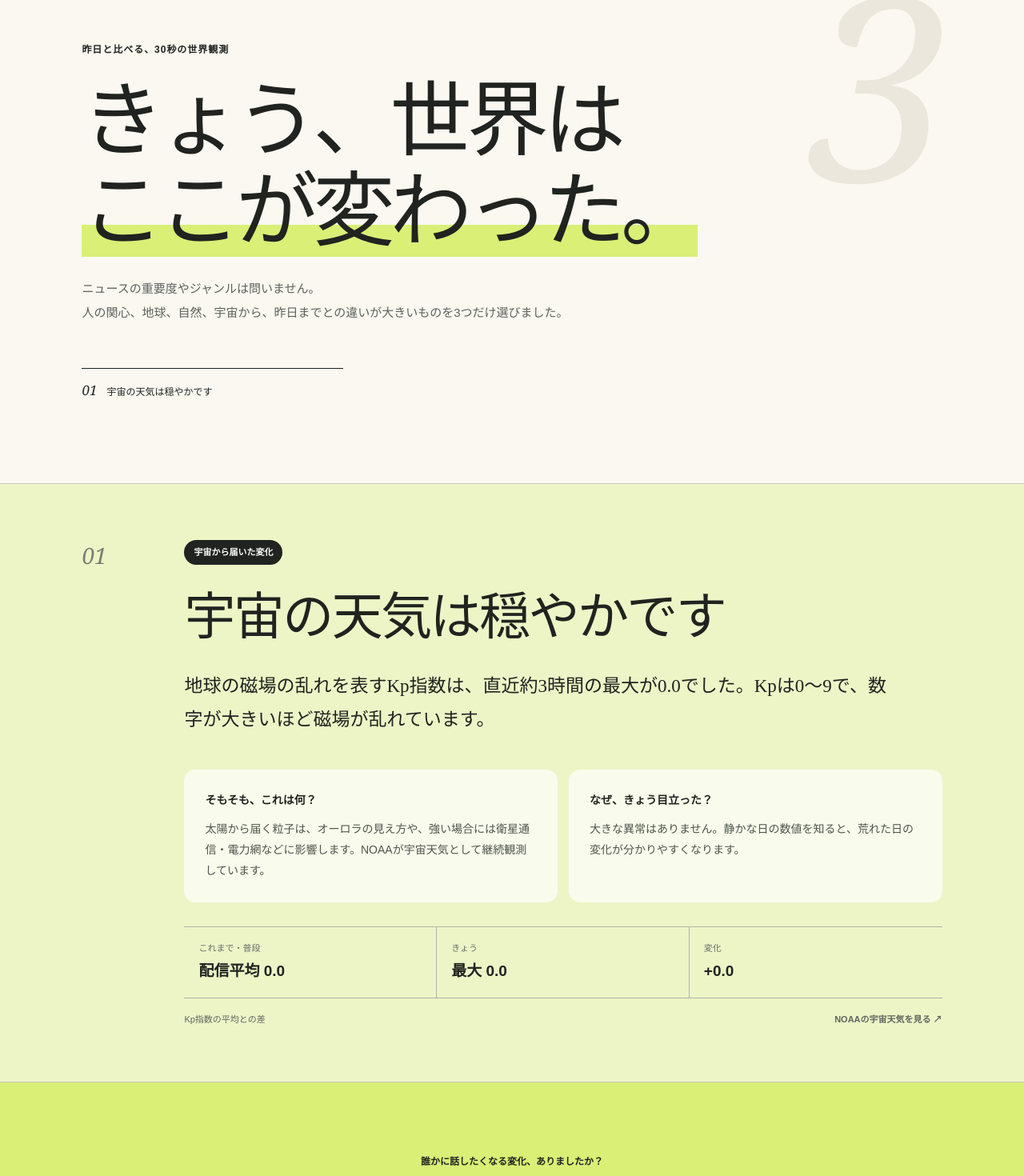
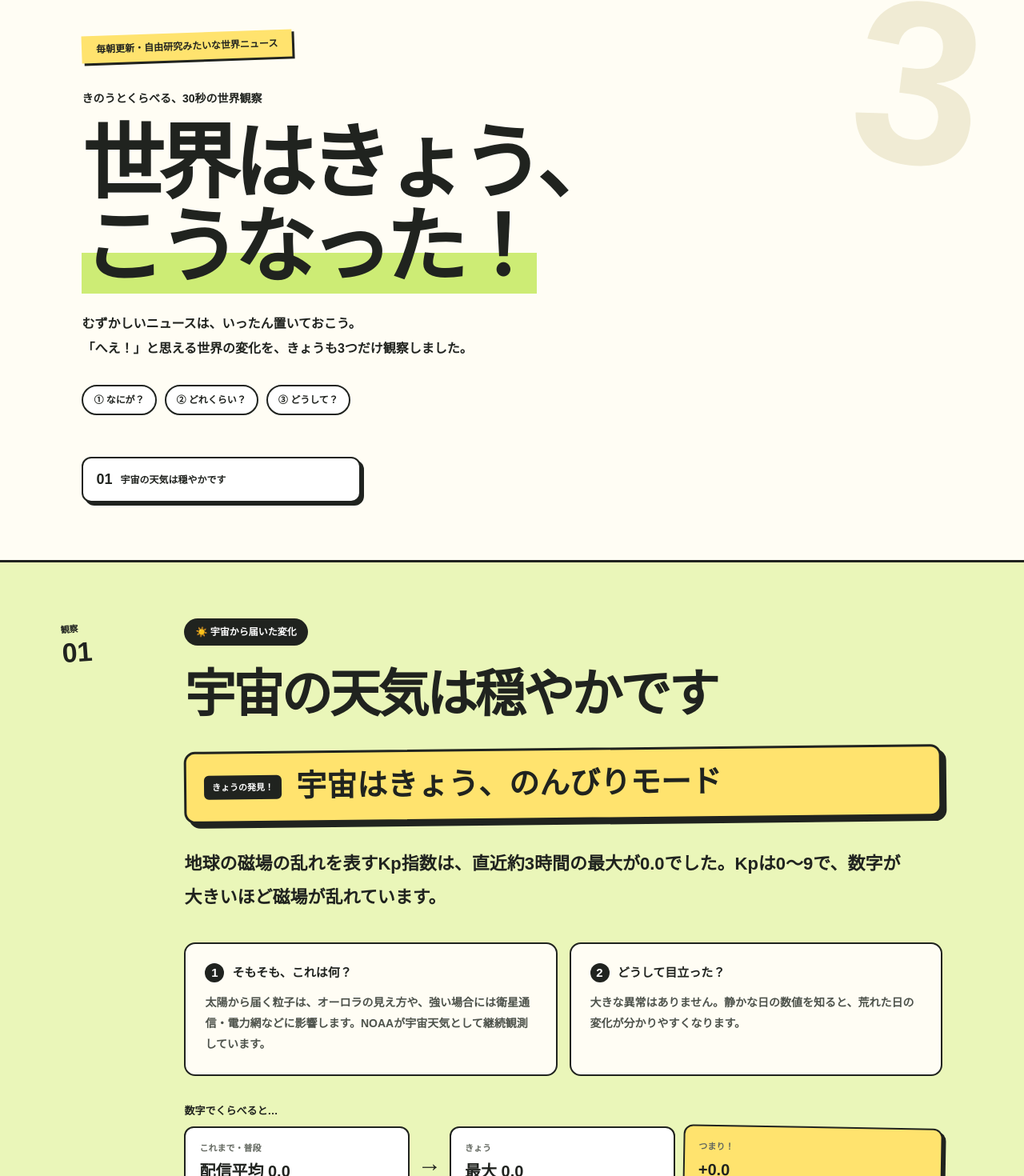
Before and after one commit to 77aoten-droid/odd-hours-jp, a Next.js app: page / in a window 1280 px wide. Shown: the part 105-1575 px from the top of the page at 80% size. Built offline with nearby package versions, Linux system fonts and the light colour scheme; no server answers.

Commit message:
Make the daily digest pop and scan instantly

```diff
--- a/app/layout.tsx
+++ b/app/layout.tsx
@@ -14,15 +14,15 @@ export const metadata: Metadata = {
     locale: "ja_JP",
     url: "/",
     siteName: "ODD HOURS",
-    title: "きょう、世界はここが変わった。",
-    description: "昨日と比べる、30秒の世界観測。今日の変化を3つだけ。",
-    images: [{ url: "/og.png", width: 1718, height: 920, alt: "ODD HOURS 今日の変化3選" }],
+    title: "世界はきょう、こうなった！",
+    description: "きのうとくらべる、30秒の世界観察。今日の発見を3つだけ。",
+    images: [{ url: "/og-pop.png", width: 1536, height: 1024, alt: "ODD HOURS 今日の発見3選" }],
   },
   twitter: {
     card: "summary_large_image",
-    title: "きょう、世界はここが変わった。",
-    description: "昨日と比べる、30秒の世界観測。今日の変化を3つだけ。",
-    images: ["/og.png"],
+    title: "世界はきょう、こうなった！",
+    description: "きのうとくらべる、30秒の世界観察。今日の発見を3つだけ。",
+    images: ["/og-pop.png"],
   },
   robots: { index: true, follow: true },
 };
--- a/app/page.tsx
+++ b/app/page.tsx
@@ -2,6 +2,8 @@ export const dynamic = "force-dynamic";
 
 type Story = {
   genre: string;
+  icon: string;
+  hook: string;
   title: string;
   original?: string;
   summary: string;
@@ -107,6 +109,8 @@ async function collectStories(): Promise<Story[]> {
     const original = info.title !== info.original ? info.original : undefined;
     stories.push({
       genre: "みんなが急に調べたもの",
+      icon: "🔎",
+      hook: rising.old ? `たった1日で、${rising.jump}人抜き！` : "きのうまで圏外、きょう急浮上！",
       title: info.title,
       original,
       summary: info.summary,
@@ -137,6 +141,13 @@ async function collectStories(): Promise<Story[]> {
   if (strongest) {
     stories.push({
       genre: "地球の動き",
+      icon: "🌍",
+      hook:
+        Math.abs(percent) < 12
+          ? "きょうの地球は、ほぼ平常運転"
+          : percent > 0
+            ? `いつもより約${percent}%、よく揺れた`
+            : `いつもより約${Math.abs(percent)}%、静かだった`,
       title: "世界の地震、きょうは多い？少ない？",
       summary: `直近24時間に世界で${dayQuakes.length}件の地震が観測されました。最大は${strongest.properties.place}付近のマグニチュード${strongest.properties.mag?.toFixed(1)}です。`,
       background:
@@ -183,6 +194,8 @@ async function collectStories(): Promise<Story[]> {
     const label = categoryJa[dominant[0]] || dominant[0];
     stories.push({
       genre: "衛星が見ている自然現象",
+      icon: "🛰️",
+      hook: `いま見える自然現象の約${Math.round((dominant[1] / Math.max(events.length, 1)) * 10)}割が${label}`,
       title: `いま目立つ自然現象は「${label}」`,
       summary: `NASAの公開データでは、直近30日の進行中イベント${events.length}件のうち、${dominant[1]}件が「${label}」に分類されています。`,
       background:
@@ -204,6 +217,8 @@ async function collectStories(): Promise<Story[]> {
   const maximum = Math.max(...values.slice(-180), 0);
   stories.push({
     genre: "宇宙から届いた変化",
+    icon: "☀️",
+    hook: maximum >= 5 ? "見えないところで、地球の磁場がざわざわ" : "宇宙はきょう、のんびりモード",
     title: maximum >= 5 ? "地球の磁場が少し荒れています" : "宇宙の天気は穏やかです",
     summary: `地球の磁場の乱れを表すKp指数は、直近約3時間の最大が${maximum.toFixed(1)}でした。Kpは0〜9で、数字が大きいほど磁場が乱れています。`,
     background:
@@ -242,12 +257,16 @@ export default async function Home() {
       </header>
 
       <section className="hero" id="top">
-        <p className="eyebrow">昨日と比べる、30秒の世界観測</p>
-        <h1>きょう、世界は<br /><em>ここが変わった。</em></h1>
+        <div className="tape">毎朝更新・自由研究みたいな世界ニュース</div>
+        <p className="eyebrow">きのうとくらべる、30秒の世界観察</p>
+        <h1>世界はきょう、<br /><em>こうなった！</em></h1>
         <p className="lead">
-          ニュースの重要度やジャンルは問いません。<br />
-          人の関心、地球、自然、宇宙から、昨日までとの違いが大きいものを3つだけ選びました。
+          むずかしいニュースは、いったん置いておこう。<br />
+          「へえ！」と思える世界の変化を、きょうも3つだけ観察しました。
         </p>
+        <div className="promise">
+          <span>① なにが？</span><span>② どれくらい？</span><span>③ どうして？</span>
+        </div>
         <nav className="jump" aria-label="今日の3項目">
           {stories.map((story, index) => (
             <a href={`#story-${index + 1}`} key={story.title}>
@@ -260,26 +279,32 @@ export default async function Home() {
       <section className="stories" aria-label="今日の変化3選">
         {stories.map((story, index) => (
           <article key={story.title} className={`story story-${index + 1}`} id={`story-${index + 1}`}>
-            <div className="story-number">0{index + 1}</div>
+            <div className="story-number"><small>観察</small>0{index + 1}</div>
             <div className="story-main">
-              <span className="genre">{story.genre}</span>
+              <span className="genre">{story.icon} {story.genre}</span>
               <h2>{story.title}</h2>
               {story.original && <p className="original">英語表記：{story.original}</p>}
+              <div className="discovery">
+                <span>きょうの発見！</span>
+                <strong>{story.hook}</strong>
+              </div>
               <p className="summary">{story.summary}</p>
               <div className="explain">
                 <div>
-                  <b>そもそも、これは何？</b>
+                  <b><i>1</i> そもそも、これは何？</b>
                   <p>{story.background}</p>
                 </div>
                 <div>
-                  <b>なぜ、きょう目立った？</b>
+                  <b><i>2</i> どうして目立った？</b>
                   <p>{story.whyNow}</p>
                 </div>
               </div>
+              <p className="compare-title">数字でくらべると…</p>
               <div className="change" aria-label="変化の比較">
                 <div><small>これまで・普段</small><b>{story.before}</b></div>
+                <div className="arrow" aria-hidden="true">→</div>
                 <div><small>きょう</small><b>{story.now}</b></div>
-                <div><small>変化</small><b>{story.change}</b></div>
+                <div className="answer"><small>つまり！</small><b>{story.change}</b></div>
               </div>
               <div className="foot">
                 <span>{story.note}</span>
@@ -291,8 +316,8 @@ export default async function Home() {
       </section>
 
       <section className="share">
-        <p>誰かに話したくなる変化、ありましたか？</p>
-        <h2>世界は毎日、派手じゃないところでも動いている。</h2>
+        <p>きょう、誰かに話したいのはどれ？</p>
+        <h2>「知ってた？」から、<br />会話をはじめよう。</h2>
         <a href={`https://twitter.com/intent/tweet?text=${shareText}`} target="_blank" rel="noreferrer">
           今日の3つをXで共有する ↗
         </a>
```
Also changed, not shown: app/globals.css, 1 other file (tests, documents, lock files or other folders).
